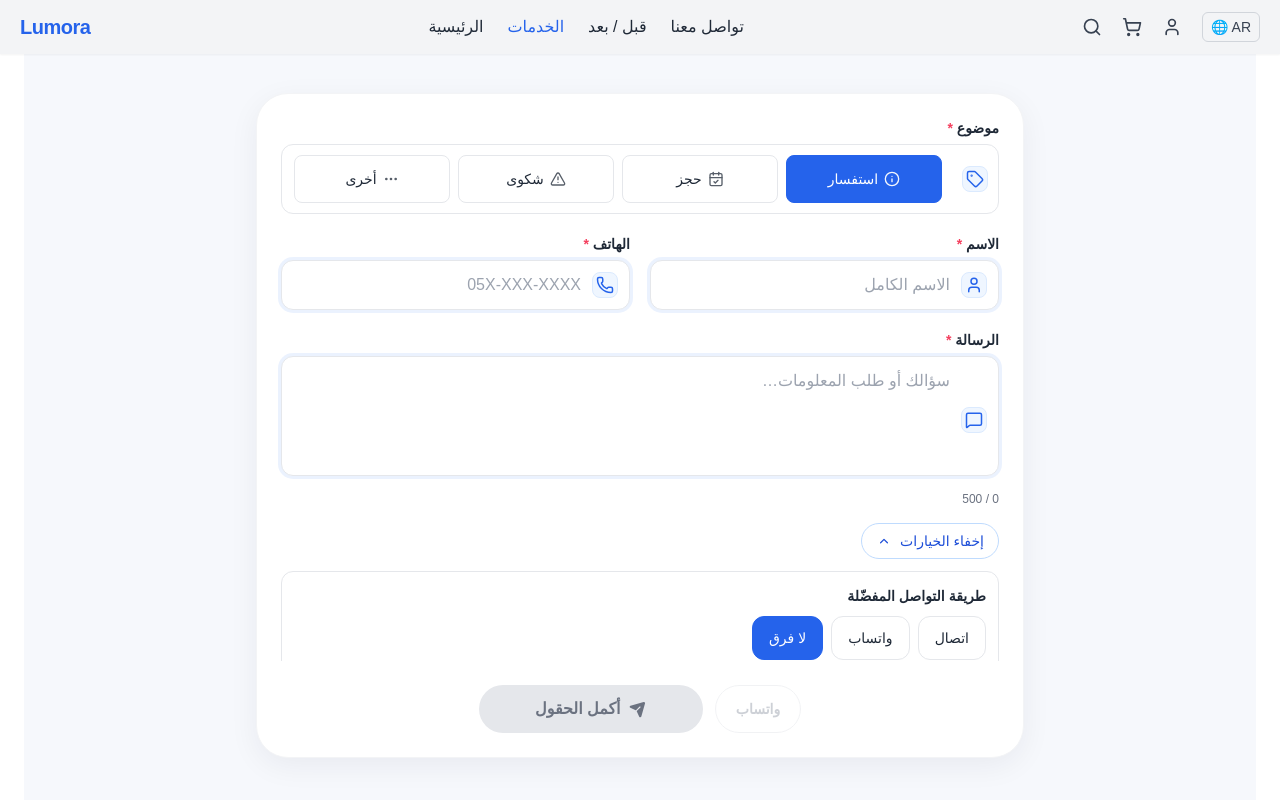
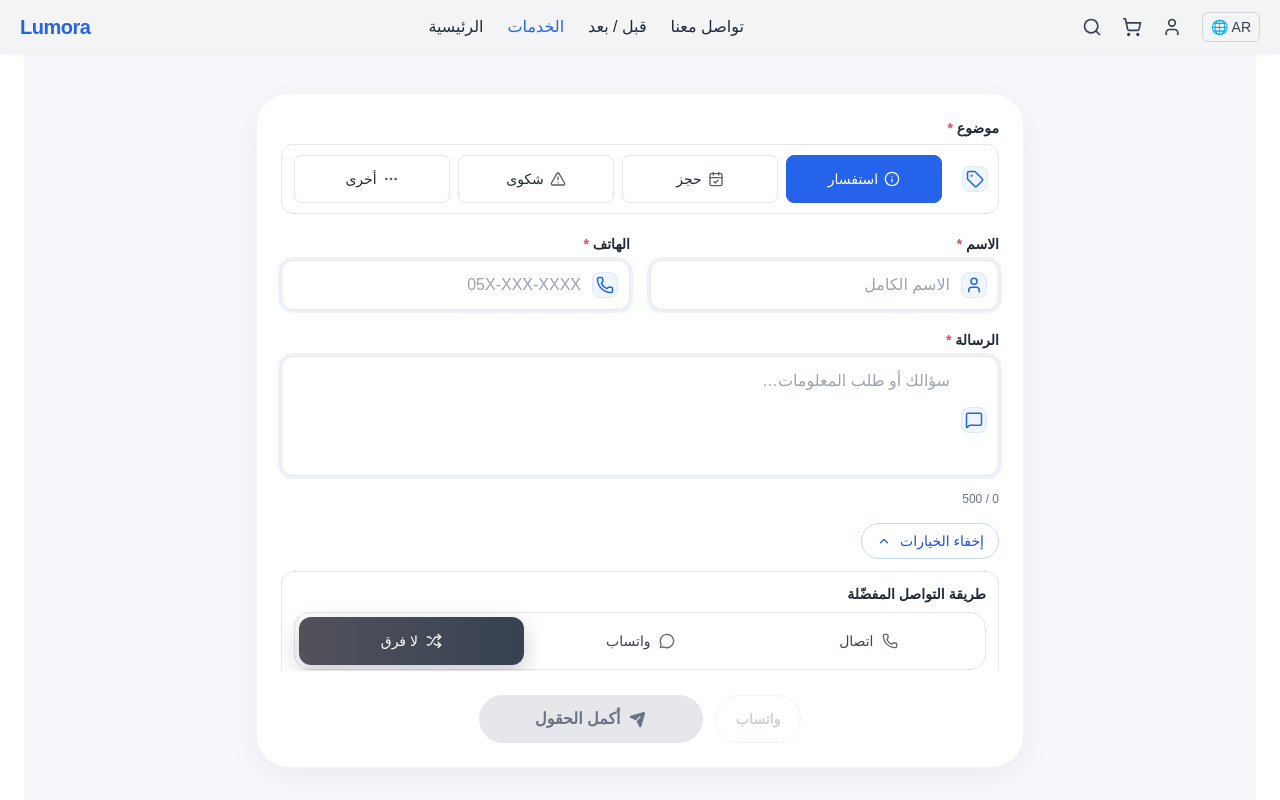
Before and after one commit to Adam46999/LumoraWebsite, a React (Vite) app: page / in a window 1280 px wide. Both pictures are taken after a click on the button "خيارات إضافية". Shown: the part 2409-3209 px from the top of the page. Built offline with nearby package versions, Linux system fonts and the light colour scheme.

Commit message:
contact section upgrading

```diff
--- a/src/components/contact/ContactForm.jsx
+++ b/src/components/contact/ContactForm.jsx
@@ -3,6 +3,7 @@ import MagicSendButton from "./MagicSendButton";
 import ContactField from "./ContactField";
 import SubjectChips from "./SubjectChips";
 import RememberMeSwitch from "./RememberMeSwitch";
+import PreferredChannelPicker from "./PreferredChannelPicker";
 
 // لا نحتاج MessageFullscreen بعد الآن
 const DRAFT_KEY = "CONTACT_FORM_CLEAN_v2";
@@ -483,29 +484,12 @@ export default function ContactForm({ onSend, t = {}, isRTL = true }) {
             id="more-prefs-panel"
             className="mt-3 p-3 rounded-xl border bg-white border-gray-200"
           >
-            <label className="text-sm font-semibold text-gray-800">
-              {labels.prefTitle}
-            </label>
-            <div className="mt-2 grid grid-cols-3 gap-2 sm:flex sm:flex-wrap">
-              {[
-                { v: "phone", l: labels.prefPhone },
-                { v: "whatsapp", l: labels.prefWA },
-                { v: "either", l: labels.prefEither },
-              ].map((opt) => (
-                <button
-                  key={opt.v}
-                  type="button"
-                  onClick={() => setForm((p) => ({ ...p, channel: opt.v }))}
-                  className={`h-11 px-4 rounded-xl border text-sm font-medium transition ${
-                    form.channel === opt.v
-                      ? "bg-blue-600 text-white border-blue-600"
-                      : "bg-white text-gray-800 border-gray-200 hover:border-blue-400"
-                  }`}
-                >
-                  {opt.l}
-                </button>
-              ))}
-            </div>
+            <PreferredChannelPicker
+              value={form.channel}
+              onChange={(v) => setForm((p) => ({ ...p, channel: v }))}
+              isRTL={isRTL}
+              label={labels.prefTitle}
+            />
 
             {canShowRemember && (
               <div className="mt-3 flex items-center justify-between gap-2">
--- /dev/null
+++ b/src/components/contact/PreferredChannelPicker.jsx
@@ -0,0 +1,73 @@
+// src/components/contact/PreferredChannelPicker.jsx
+import { Phone, MessageCircle, Shuffle } from "lucide-react";
+
+export default function PreferredChannelPicker({
+  value = "either",
+  onChange,
+  isRTL = true,
+  label = "طريقة التواصل المفضّلة",
+}) {
+  const options = [
+    { v: "phone", text: "اتصال", Icon: Phone, theme: "blue" },
+    { v: "whatsapp", text: "واتساب", Icon: MessageCircle, theme: "emerald" },
+    { v: "either", text: "لا فرق", Icon: Shuffle, theme: "gray" },
+  ];
+  const themeCls = (active, theme) => {
+    if (!active) return "text-gray-700";
+
+    if (theme === "emerald")
+      return "text-white bg-gradient-to-r from-emerald-600 to-teal-600 shadow-[0_8px_22px_rgba(16,185,129,.22)]";
+
+    if (theme === "blue")
+      return "text-white bg-gradient-to-r from-blue-600 to-blue-500 shadow-[0_8px_22px_rgba(59,130,246,.22)]";
+
+    // 👇 NEW: تفعيل "لا فرق" يكون حيادي غامق واضح
+    return "text-white bg-gradient-to-r from-zinc-600 to-gray-700 shadow-[0_8px_22px_rgba(17,24,39,.22)]";
+  };
+
+  return (
+    <fieldset className="w-full" dir={isRTL ? "rtl" : "ltr"}>
+      <legend className="text-sm font-semibold text-gray-800 mb-2">
+        {label}
+      </legend>
+
+      {/* الكبسولة الحاوية */}
+      <div
+        role="radiogroup"
+        aria-label={label}
+        className="
+          relative mx-auto w-full
+          rounded-2xl bg-white border border-gray-200
+          p-1 grid grid-cols-3 gap-1
+        "
+      >
+        {options.map(({ v, text, Icon, theme }) => {
+          const active = value === v;
+
+          return (
+            <button
+              key={v}
+              type="button"
+              role="radio"
+              aria-checked={active}
+              onClick={() => onChange(v)}
+              className={[
+                "h-11 sm:h-12 rounded-xl px-3 sm:px-4",
+                "flex items-center justify-center gap-2 text-sm font-medium",
+                "transition will-change-transform",
+                "hover:shadow-md active:scale-[.98] focus:outline-none focus-visible:ring-2 focus-visible:ring-blue-300",
+                themeCls(active, theme),
+              ].join(" ")}
+            >
+              <Icon
+                className={`w-4 h-4 ${active ? "opacity-95" : "opacity-80"}`}
+                aria-hidden
+              />
+              <span>{text}</span>
+            </button>
+          );
+        })}
+      </div>
+    </fieldset>
+  );
+}
```
